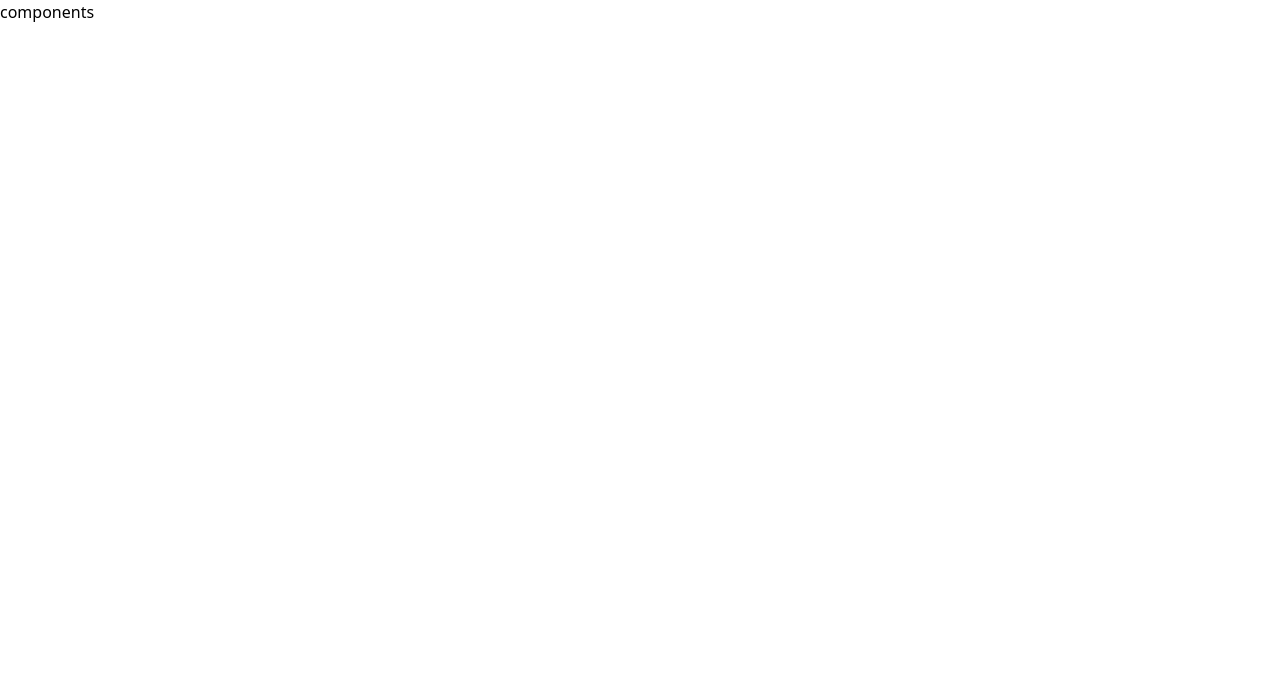
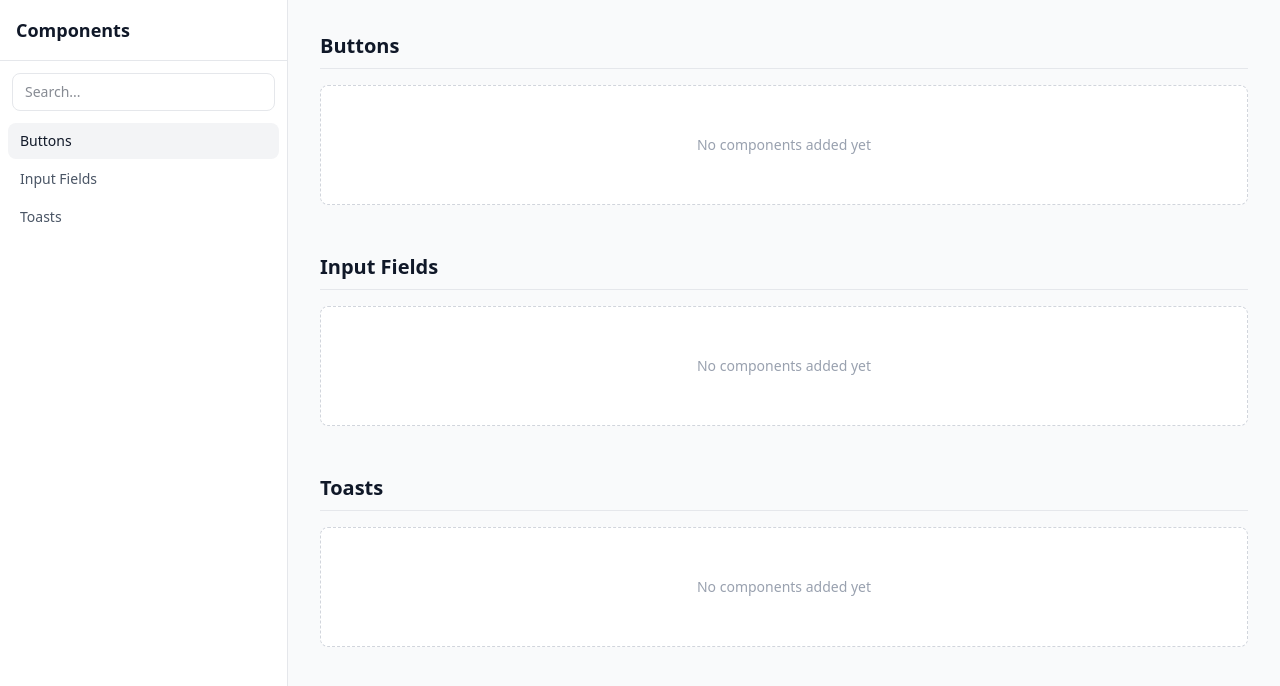
Before and after one commit to jinuzilmoney/zilmoney-version-2, a Next.js app: page /components in a window 1280 px wide. Shown: the top 686 px of the page. Built offline with nearby package versions, Linux system fonts and the light colour scheme.

Commit message:
Implement client-side components page with search functionality and smooth scrolling navigation

```diff
--- a/app/components/page.tsx
+++ b/app/components/page.tsx
@@ -1,7 +1,77 @@
-export default function components() {
+"use client";
+
+import { useState, useRef } from "react";
+
+const sections = [
+  { id: "buttons", label: "Buttons" },
+  { id: "input-fields", label: "Input Fields" },
+  { id: "toasts", label: "Toasts" },
+];
+
+export default function Components() {
+  const [search, setSearch] = useState("");
+  const [active, setActive] = useState(sections[0].id);
+  const contentRef = useRef<HTMLDivElement>(null);
+
+  const filtered = sections.filter((s) =>
+    s.label.toLowerCase().includes(search.toLowerCase()),
+  );
+
+  const scrollTo = (id: string) => {
+    setActive(id);
+    document.getElementById(id)?.scrollIntoView({ behavior: "smooth" });
+  };
+
   return (
-    <div>
-      <h1>components</h1>
+    <div className="flex h-screen bg-gray-50 text-gray-900">
+      {/* Sidebar */}
+      <aside className="w-72 border-r border-gray-200 bg-white flex flex-col shrink-0">
+        <div className="p-4 border-b border-gray-200">
+          <h1 className="text-lg font-semibold">Components</h1>
+        </div>
+
+        <div className="p-3">
+          <input
+            type="text"
+            placeholder="Search..."
+            value={search}
+            onChange={(e) => setSearch(e.target.value)}
+            className="w-full px-3 py-2 text-sm border border-gray-200 rounded-lg outline-none focus:border-gray-400"
+          />
+        </div>
+
+        <nav className="flex-1 overflow-y-auto px-2 pb-4">
+          {filtered.map((s) => (
+            <button
+              key={s.id}
+              onClick={() => scrollTo(s.id)}
+              className={`w-full text-left px-3 py-2 text-sm rounded-lg mb-0.5 ${active === s.id
+                  ? "bg-gray-100 font-medium text-gray-900"
+                  : "text-gray-600 hover:bg-gray-50"
+                }`}
+            >
+              {s.label}
+            </button>
+          ))}
+          {filtered.length === 0 && (
+            <p className="text-sm text-gray-400 px-3 py-2">No results</p>
+          )}
+        </nav>
+      </aside>
+
+      {/* Content */}
+      <main ref={contentRef} className="flex-1 overflow-y-auto p-8">
+        {filtered.map((s) => (
+          <section key={s.id} id={s.id} className="mb-12">
+            <h2 className="text-xl font-semibold mb-4 pb-2 border-b border-gray-200">
+              {s.label}
+            </h2>
+            <div className="rounded-lg border border-dashed border-gray-300 bg-white p-8 flex items-center justify-center min-h-[120px]">
+              <p className="text-sm text-gray-400">No components added yet</p>
+            </div>
+          </section>
+        ))}
+      </main>
     </div>
   );
 }
```
